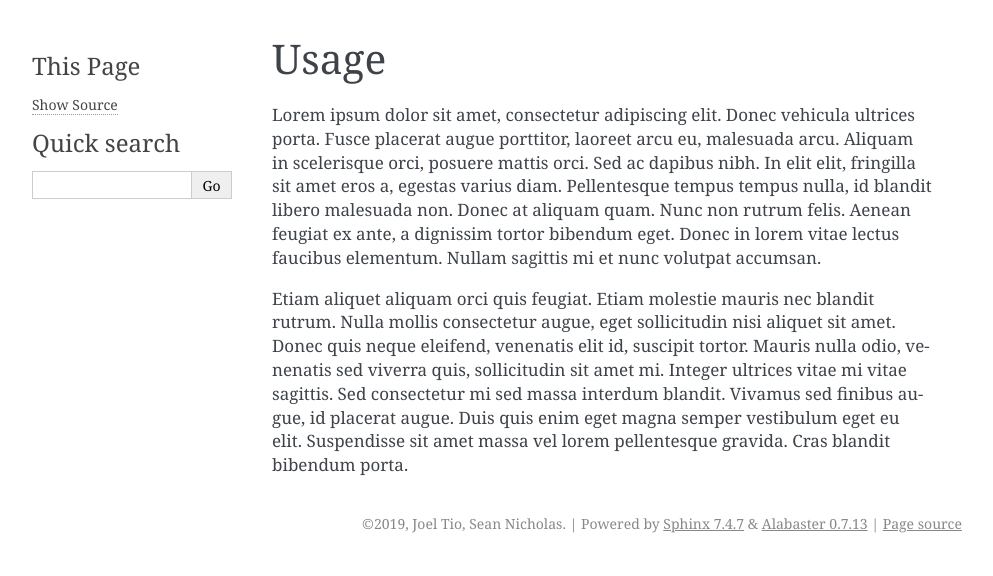
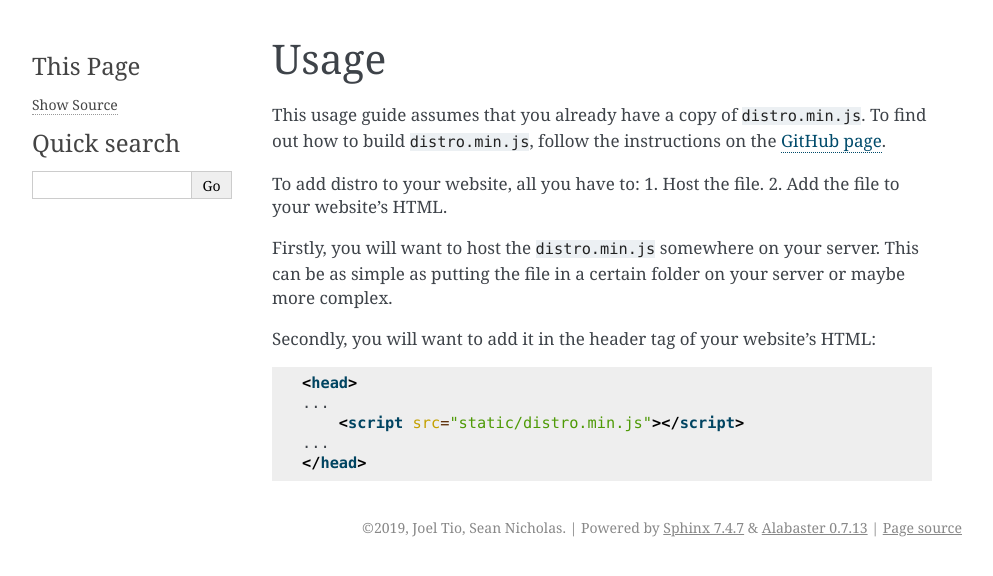
Before and after one commit to seannich/distro, a Sphinx documentation site: the page built from docs/source/usage.rst, in a window 1280 px wide. Shown: the top 576 px of the page, without its empty margins (148-1141 px from the left). Built offline with Sphinx 7.4.7, drawn with Linux system fonts in a browser that asks for light colours.

Commit message:
Update usage page in docs

```diff
--- a/docs/source/usage.rst
+++ b/docs/source/usage.rst
@@ -1,7 +1,25 @@
 Usage
 =====
-Lorem ipsum dolor sit amet, consectetur adipiscing elit. Donec vehicula ultrices porta. Fusce placerat augue porttitor, laoreet arcu eu, malesuada arcu. Aliquam in scelerisque orci, posuere mattis orci. Sed ac dapibus nibh. In elit elit, fringilla sit amet eros a, egestas varius diam. Pellentesque tempus tempus nulla, id blandit libero malesuada non. Donec at aliquam quam. Nunc non rutrum felis. Aenean feugiat ex ante, a dignissim tortor bibendum eget. Donec in lorem vitae lectus faucibus elementum. Nullam sagittis mi et nunc volutpat accumsan.
+This usage guide assumes that you already have a copy of ``distro.min.js``. To
+find out how to build ``distro.min.js``, follow the instructions on the `GitHub
+page <https://github.com/seannich/distro>`_.
 
-Etiam aliquet aliquam orci quis feugiat. Etiam molestie mauris nec blandit rutrum. Nulla mollis consectetur augue, eget sollicitudin nisi aliquet sit amet. Donec quis neque eleifend, venenatis elit id, suscipit tortor. Mauris nulla odio, venenatis sed viverra quis, sollicitudin sit amet mi. Integer ultrices vitae mi vitae sagittis. Sed consectetur mi sed massa interdum blandit. Vivamus sed finibus augue, id placerat augue. Duis quis enim eget magna semper vestibulum eget eu elit. Suspendisse sit amet massa vel lorem pellentesque gravida. Cras blandit bibendum porta.
+To add distro to your website, all you have to:
+1. Host the file.
+2. Add the file to your website's HTML.
+
+Firstly, you will want to host the ``distro.min.js`` somewhere on your server.
+This can be as simple as putting the file in a certain folder on your server or
+maybe more complex.
+
+Secondly, you will want to add it in the header tag of your website's HTML:
+
+.. code-block:: html
+
+    <head>
+    ...
+        <script src="static/distro.min.js"></script>
+    ...
+    </head>
 
 .. toctree::
```
